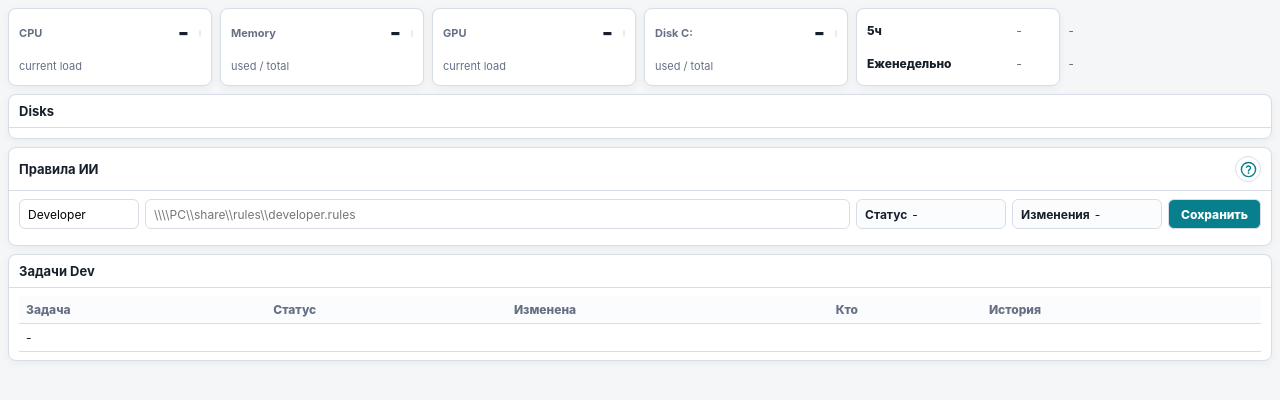
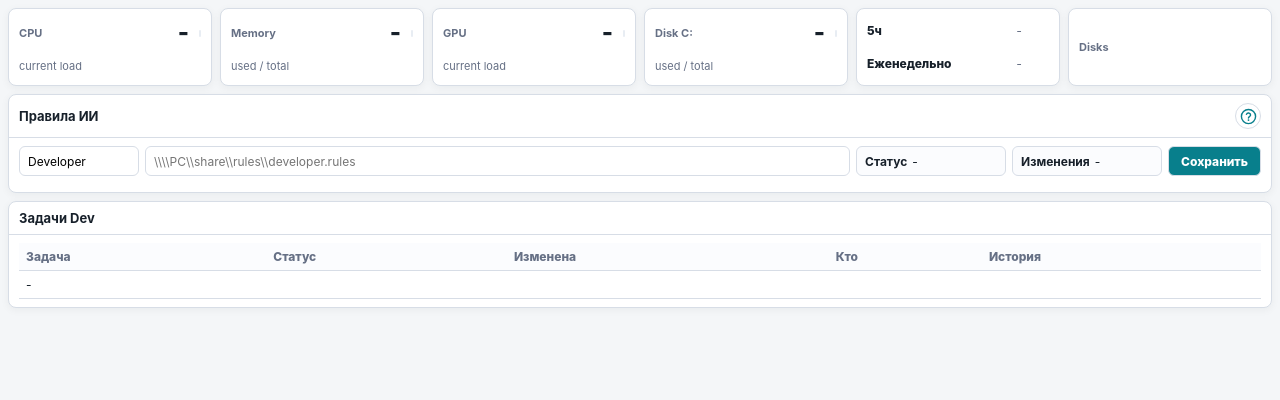
Before and after one commit to sergey1004141/auditor-dashboard, a website: page public/index.html in a window 1280 px wide. Drawn offline with Linux system fonts and the light colour scheme; no server answers.

Commit message:
Move disks into top metrics row

```diff
--- a/public/index.html
+++ b/public/index.html
@@ -154,6 +154,35 @@
       .limits-card {
         grid-template-columns: 1fr;
         gap: 6px;
+      }
+
+      .disks-card {
+        grid-template-columns: 46px minmax(0, 1fr);
+        grid-template-rows: minmax(0, 1fr);
+        align-items: stretch;
+      }
+
+      .disks-card .label {
+        align-self: center;
+      }
+
+      .disks-card .disk-list {
+        grid-column: 2;
+        padding: 0;
+        align-self: stretch;
+        grid-auto-columns: minmax(150px, 1fr);
+      }
+
+      .disks-card .disk {
+        border: 0;
+        padding: 0;
+        background: transparent;
+        align-content: center;
+      }
+
+      .disks-card .detail {
+        font-size: 10px;
+        min-height: 12px;
       }
 
       .limit-row {
@@ -543,13 +572,13 @@
             <span id="limitSecondaryReset">-</span>
           </div>
         </article>
+        <article class="card disks-card">
+          <div class="label">Disks</div>
+          <div class="disk-list" id="diskList"></div>
+        </article>
       </section>
 
       <section class="grid">
-        <article class="panel">
-          <header><h2>Disks</h2></header>
-          <div class="content disk-list" id="diskList"></div>
-        </article>
         <article class="panel">
           <header class="panel-header">
             <h2>Правила ИИ</h2>
```
